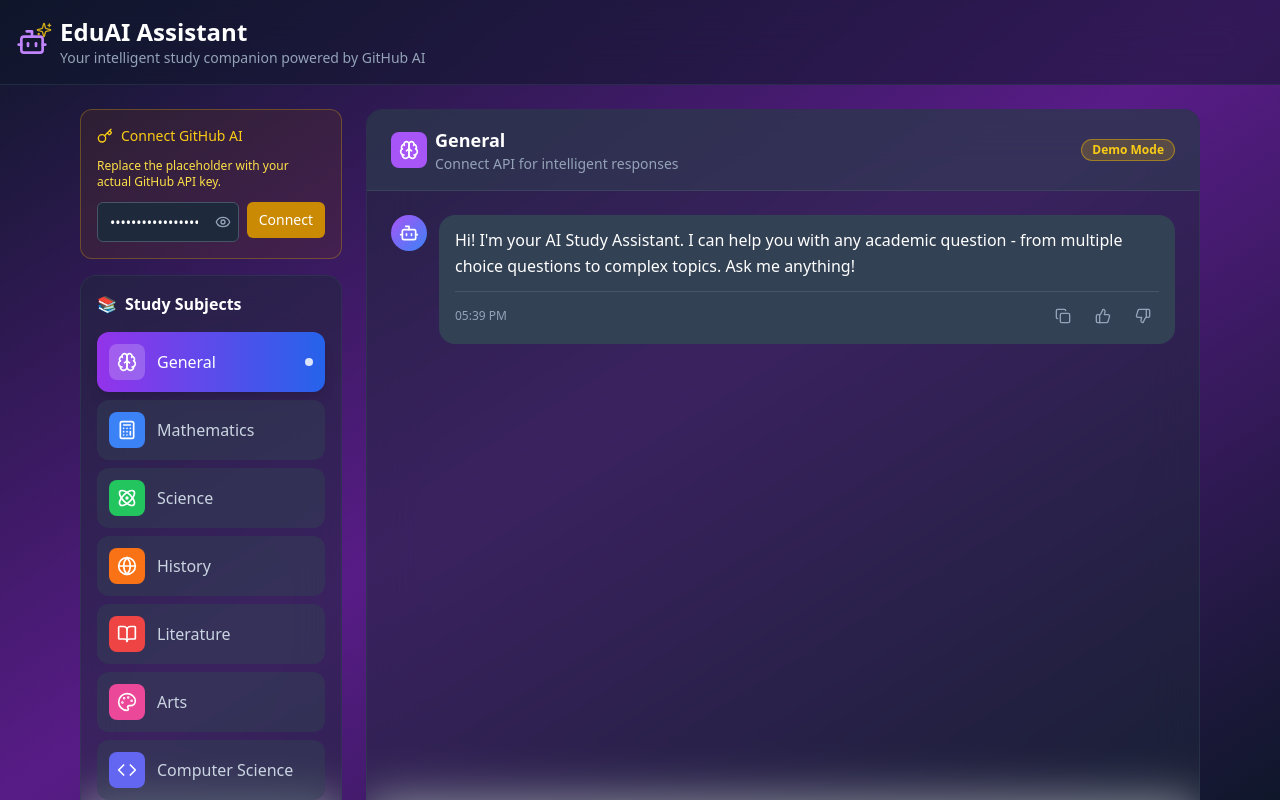
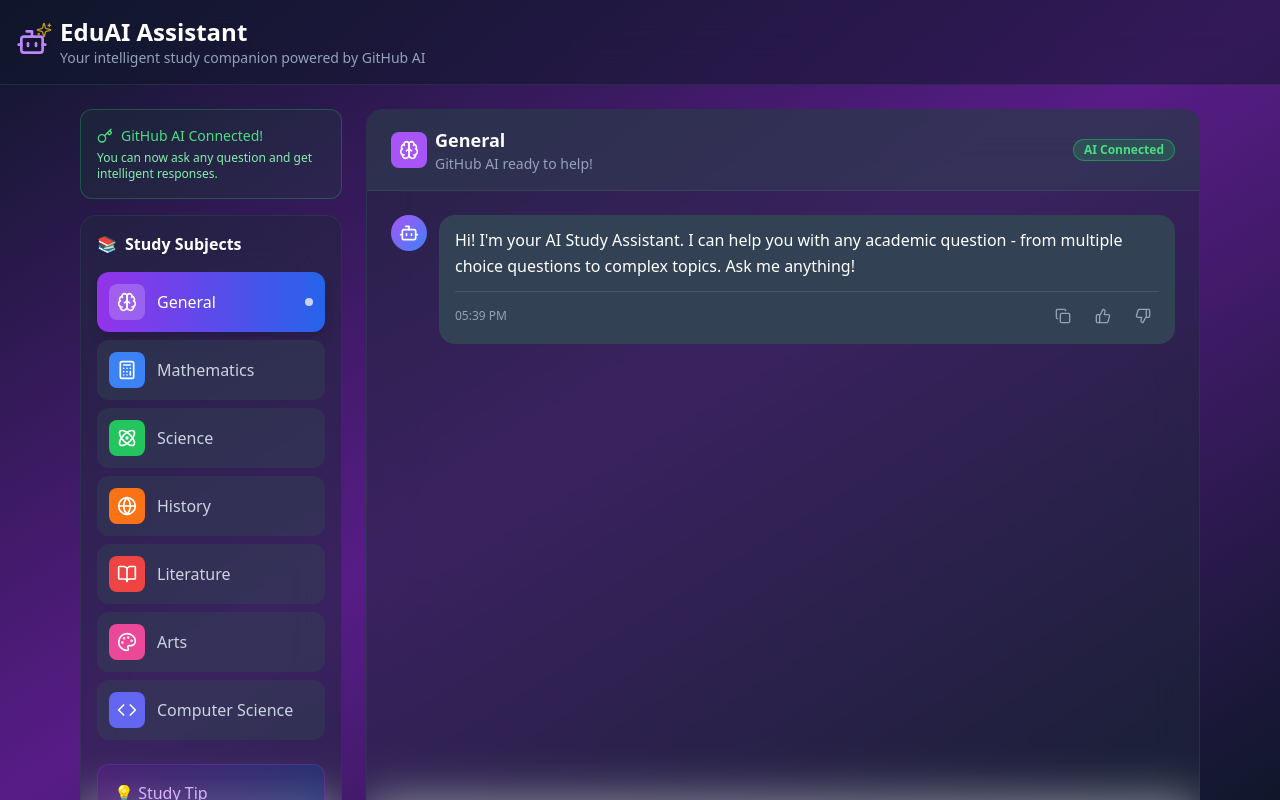
Before and after one commit to forghtupforghtup/scholar-ai-sage-bot, a React (Vite) app: page / in a window 1280 px wide. Shown: the top 800 px of the page. Built offline with nearby package versions, Linux system fonts and the light colour scheme.

Commit message:
Fix: Add user's API key
The AI updated `src/components/ApiKeyInput.tsx` to pre-fill the API key with the user's provided key.

```diff
--- a/src/components/ApiKeyInput.tsx
+++ b/src/components/ApiKeyInput.tsx
@@ -10,8 +10,7 @@ interface ApiKeyInputProps {
 }
 
 const ApiKeyInput = ({ onApiKeySet, hasApiKey }: ApiKeyInputProps) => {
-  // Replace this with your actual GitHub API key
-  const [apiKey, setApiKey] = useState('YOUR_ACTUAL_GITHUB_API_KEY_HERE');
+  const [apiKey, setApiKey] = useState('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');
   const [showKey, setShowKey] = useState(false);
 
   const handleSubmit = (e: React.FormEvent) => {
@@ -23,7 +22,7 @@ const ApiKeyInput = ({ onApiKeySet, hasApiKey }: ApiKeyInputProps) => {
 
   // Auto-connect with pre-filled key on component mount
   React.useEffect(() => {
-    if (apiKey && apiKey !== 'YOUR_ACTUAL_GITHUB_API_KEY_HERE' && !hasApiKey) {
+    if (apiKey && !hasApiKey) {
       onApiKeySet(apiKey);
     }
   }, [apiKey, hasApiKey, onApiKeySet]);
@@ -49,7 +48,7 @@ const ApiKeyInput = ({ onApiKeySet, hasApiKey }: ApiKeyInputProps) => {
         <span className="text-sm font-medium">Connect GitHub AI</span>
       </div>
       <p className="text-yellow-300 text-xs mb-3">
-        Replace the placeholder with your actual GitHub API key.
+        GitHub API key is ready to connect automatically.
       </p>
       <form onSubmit={handleSubmit} className="flex gap-2">
         <div className="flex-1 relative">
```
